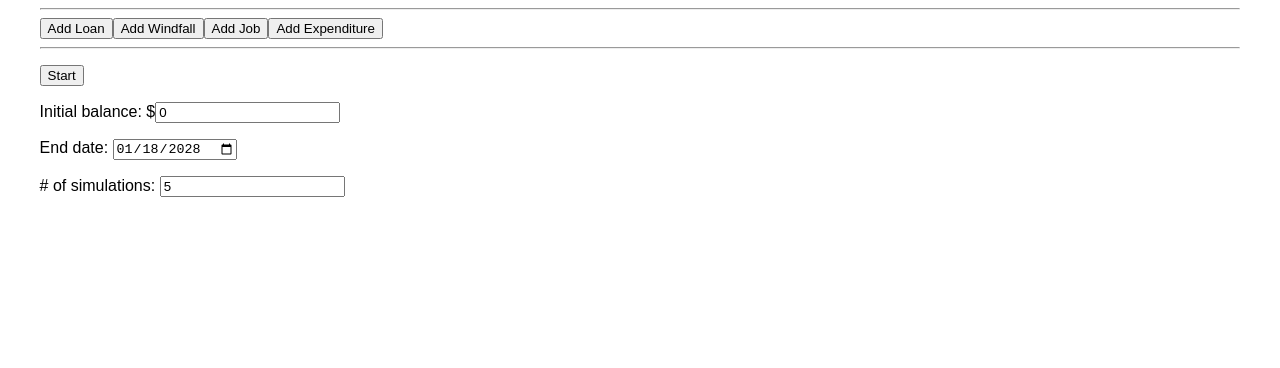
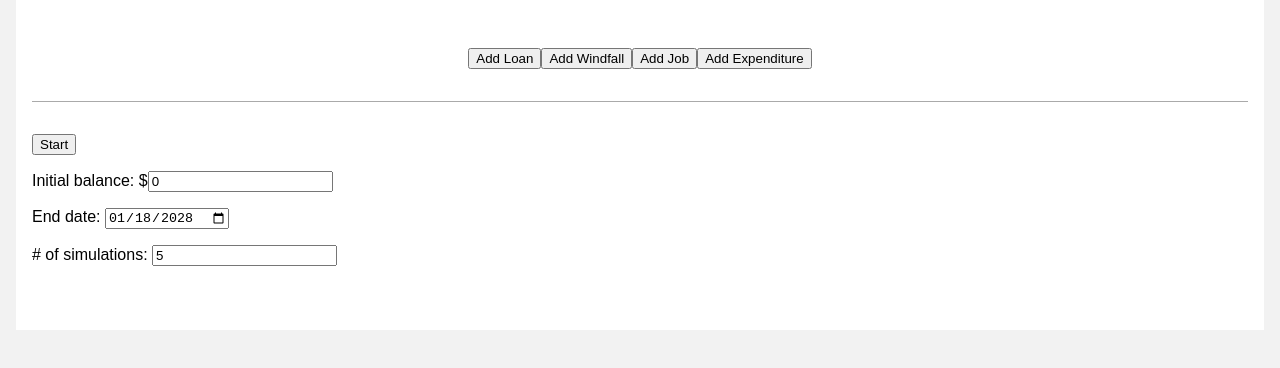
Before and after one commit to pbuzbee/money-simulator, a plain HTML site: page index.html in a window 1280 px wide. Drawn offline with nearby package versions, Linux system fonts and the light colour scheme.

Commit message:
Add more general body styling

```diff
--- a/script.js
+++ b/script.js
@@ -215,7 +215,7 @@ class Job extends SimulationItem {
 class SimulationManager extends React.Component {
   render() {
     return (
-      <div>
+      <div class="simulation-manager">
         <p><button onClick={this.props.onStart}>{this.props.status.active ? 'Cancel' : 'Start'}</button> {this.props.status.percent > 0 && this.props.status.active ? this.props.status.percent.toString() + '%' : null}</p>
         <p><label>Initial balance: $<input type="number" name="initialBalance" onChange={this.props.onChange} value={this.props.config.initialBalance} /></label></p>
         <p><label>End date: <input type="date" name="endDate" onChange={this.props.onChange} value={this.props.config.endDate.toISOString().substring(0,10)} /></label></p>
@@ -477,14 +477,12 @@ class SimulationContainer extends React.Component {
       <div>
         <div className="simulation-item-container">{simulationItemRows}</div>
 
-        <hr />
-
-        <button onClick={() => this.addNewItem('loan')}>Add Loan</button>
-        <button onClick={() => this.addNewItem('windfall')}>Add Windfall</button>
-        <button onClick={() => this.addNewItem('job')}>Add Job</button>
-        <button onClick={() => this.addNewItem('expenditure')}>Add Expenditure</button>
-
-        <hr />
+        <p className="simulation-add-item">
+          <button onClick={() => this.addNewItem('loan')}>Add Loan</button>
+          <button onClick={() => this.addNewItem('windfall')}>Add Windfall</button>
+          <button onClick={() => this.addNewItem('job')}>Add Job</button>
+          <button onClick={() => this.addNewItem('expenditure')}>Add Expenditure</button>
+        </p>
 
         <SimulationManager onStart={() => this.startOrStopSimulations()} onChange={this.handleConfigChange.bind(this)} config={this.state.simulationConfig} status={this.state.simulationStatus}  />
 
--- a/style.css
+++ b/style.css
@@ -1,8 +1,17 @@
 /* Body and main container */
+
+body {
+  margin: 0;
+  background: #f2f2f2;
+  height: 100%;
+}
 
 #simulations {
   width: 95%;
+  background: #fff;
+  min-height: 100%;
   margin: 0 auto;
+  padding: 1em;
   font-family: Arial;
 }
 
@@ -75,3 +84,18 @@
   flex-direction: row;
   justify-content: space-between;
 }
+
+/* Add simulation items */
+
+.simulation-add-item {
+  padding: 1em 0;
+  text-align: center;
+}
+
+/* Simulation manager */
+
+.simulation-manager {
+  margin: 1em 0;
+  padding: 1em 0;
+  border-top: 1px #aaa solid;
+}
```
